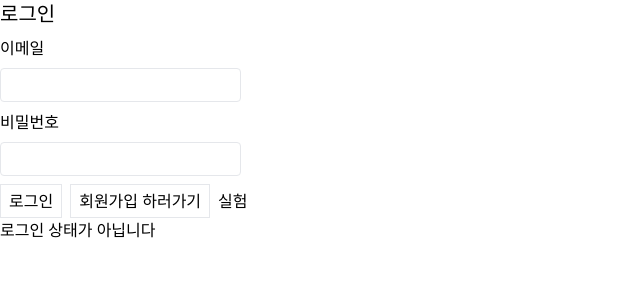
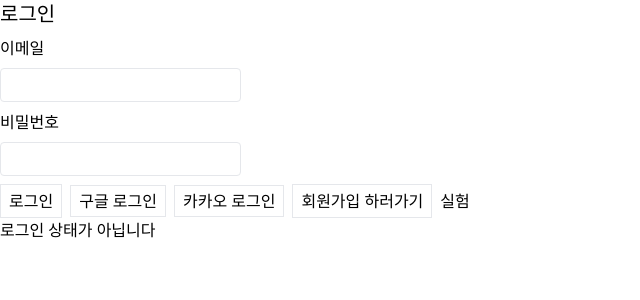
Before and after one commit to KubrickCode/Pointodo-FE, a React (Vite) app: page /auth in a window 1280 px wide. Shown: the top 300 px of the page, without its empty margins (0-640 px from the left). Built offline with nearby package versions, Linux system fonts and the light colour scheme.

Commit message:
feat: 소셜 로그인 초안 완료

```diff
--- a/src/Router.tsx
+++ b/src/Router.tsx
@@ -2,12 +2,14 @@ import { FC, Suspense, lazy } from "react";
 import { Routes, Route } from "react-router-dom";
 
 const Auth = lazy(() => import("./components/Auth/Auth"));
+const Social = lazy(() => import("./components/Auth/Social"));
 
 const Router: FC = () => {
   return (
     <Suspense fallback={<div>Loading...</div>}>
       <Routes>
         <Route path="/auth" element={<Auth />} />
+        <Route path="/social-login" element={<Social />} />
       </Routes>
     </Suspense>
   );
--- a/src/components/Auth/Login.tsx
+++ b/src/components/Auth/Login.tsx
@@ -93,6 +93,18 @@ const Login: FC<AuthProps> = ({ setTab }) => {
         )}
       </div>
       <button className="border px-2 py-1 mr-2">로그인</button>
+      <a
+        className="border px-2 py-1 mr-2"
+        href="http://localhost:3000/api/auth/google/callback"
+      >
+        구글 로그인
+      </a>
+      <a
+        className="border px-2 py-1 mr-2"
+        href="http://localhost:3000/api/auth/kakao/callback"
+      >
+        카카오 로그인
+      </a>
       <button className="border px-2 py-1 mr-2" onClick={() => setTab(1)}>
         회원가입 하러가기
       </button>
--- /dev/null
+++ b/src/components/Auth/Social.tsx
@@ -0,0 +1,19 @@
+import { FC, useEffect } from "react";
+import { useQueryGet } from "../../hooks/useQueryApi";
+
+const Social: FC = () => {
+  const { data } = useQueryGet("/auth/social-login", "socialLogin");
+  useEffect(() => {
+    if (data?.accessToken) {
+      localStorage.setItem("accessToken", data.accessToken);
+      location.href = "/";
+    }
+  }, [data]);
+  return (
+    <>
+      <div>123</div>
+    </>
+  );
+};
+
+export default Social;
```
